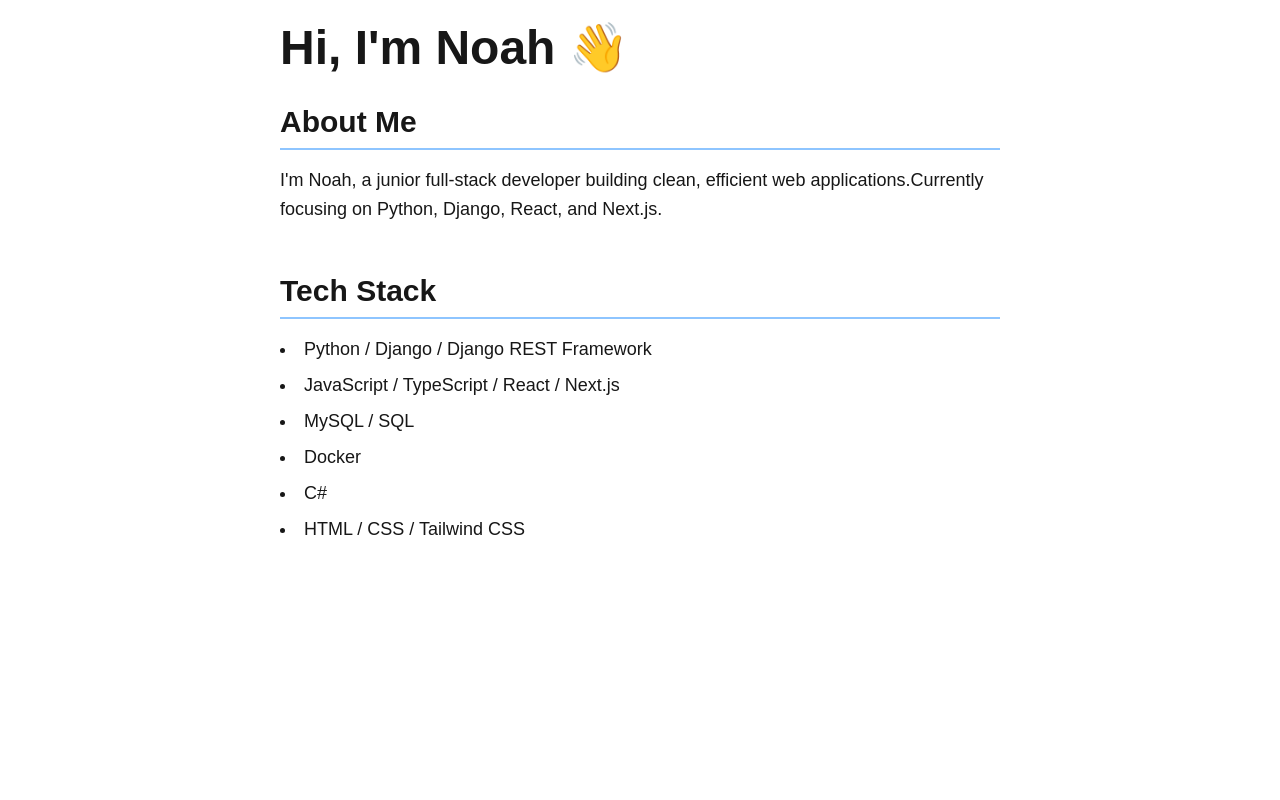
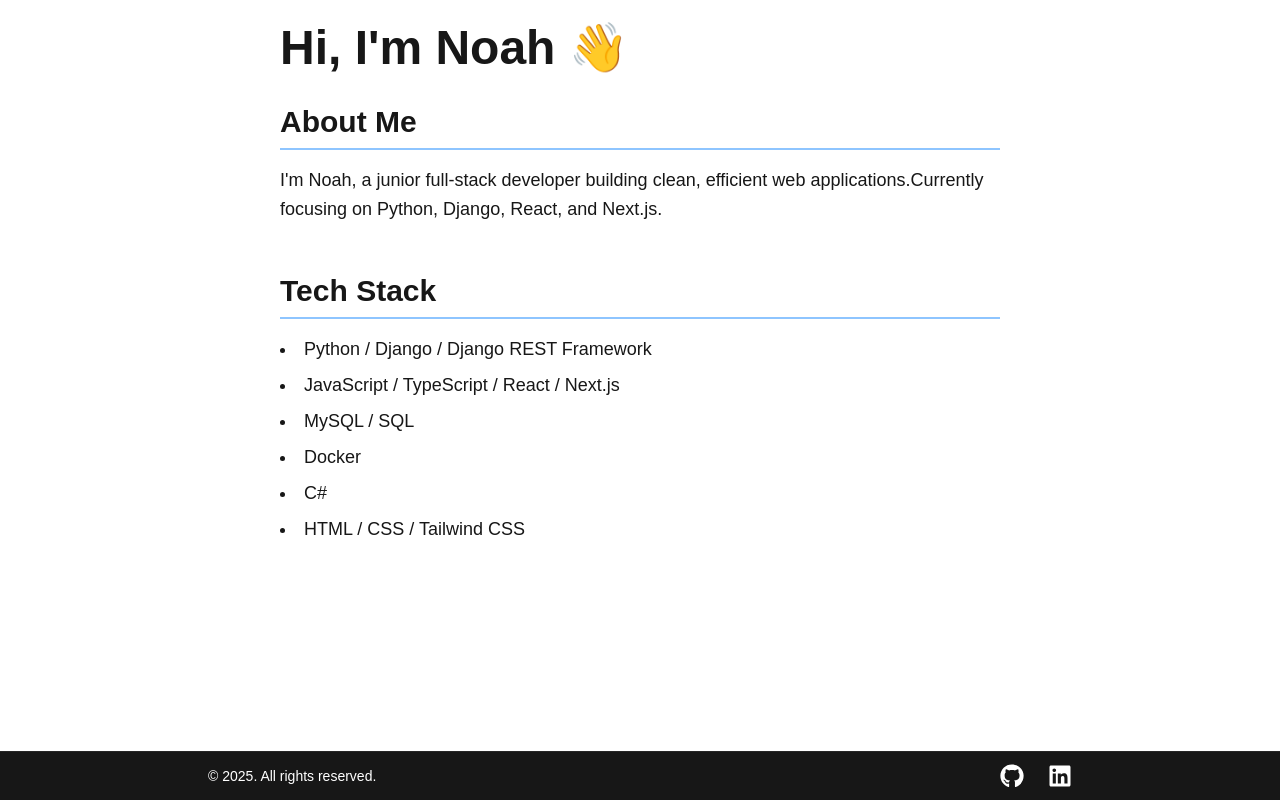
Before and after one commit to N-Crossman/portfolio-frontend, a Next.js app: page / in a window 1280 px wide. Built offline with nearby package versions, Linux system fonts and the light colour scheme.

Commit message:
Create footer with social media linked icons

```diff
--- /dev/null
+++ b/src/app/components/layout/Footer.tsx
@@ -0,0 +1,12 @@
+import SocialMediaIcons from "./SocialMediaIcons"
+
+export default function Footer() {
+    return (
+      <footer className="w-full bg-neutral-900 text-white border-t border-neutral-800 fixed bottom-0 left-0">
+      <div className="max-w-4xl mx-auto flex flex-col sm:flex-row items-center justify-between px-4 py-3">
+        <p className="text-sm">&copy; {new Date().getFullYear()}. All rights reserved.</p>
+        <SocialMediaIcons />
+      </div>
+    </footer>
+  );
+}
--- /dev/null
+++ b/src/app/components/layout/SocialMediaIcons.tsx
@@ -0,0 +1,25 @@
+import { FaGithub, FaLinkedin } from "react-icons/fa";
+
+const socialLinks = [
+    { href: "https://github.com/N-Crossman", icon: <FaGithub />, label: "GitHub" },
+    { href: "https://linkedin.com/in/noah-crossman", icon: <FaLinkedin />, label: "LinkedIn" },
+];
+
+export default function SocialIcons() {
+    return (
+     <div className="flex items-center gap-6">
+      {socialLinks.map(({ href, icon, label }) => (
+        <a
+          key={label}
+          href={href}
+          target="_blank"
+          rel="noopener noreferrer"
+          aria-label={label}
+          className="text-white hover:text-white transition-colors duration-300 text-2xl"
+        >
+          {icon}
+        </a>
+      ))}
+    </div>
+  );
+}
--- a/src/app/layout.tsx
+++ b/src/app/layout.tsx
@@ -1,4 +1,5 @@
 import './globals.css';
+import Footer from "./components/layout/Footer"
 
 export const metadata = {
   title: "Noah's Portfolio",
@@ -8,8 +9,9 @@ export const metadata = {
 export default function RootLayout({ children }: { children: React.ReactNode }) {
   return (
     <html lang="en" className="dark">
-      <body className="bg-white text-black dark:bg-black dark:text-white transition-colors duration-300">
-        {children}
+      <body className="bg-neutral-950 text-white">
+        <main className='min-h-screen'>{children}</main>
+        <Footer />
       </body>
     </html>
   );
```
Also changed, not shown: package.json (+6 -5 lines), 1 other file (tests, documents, lock files or other folders).
